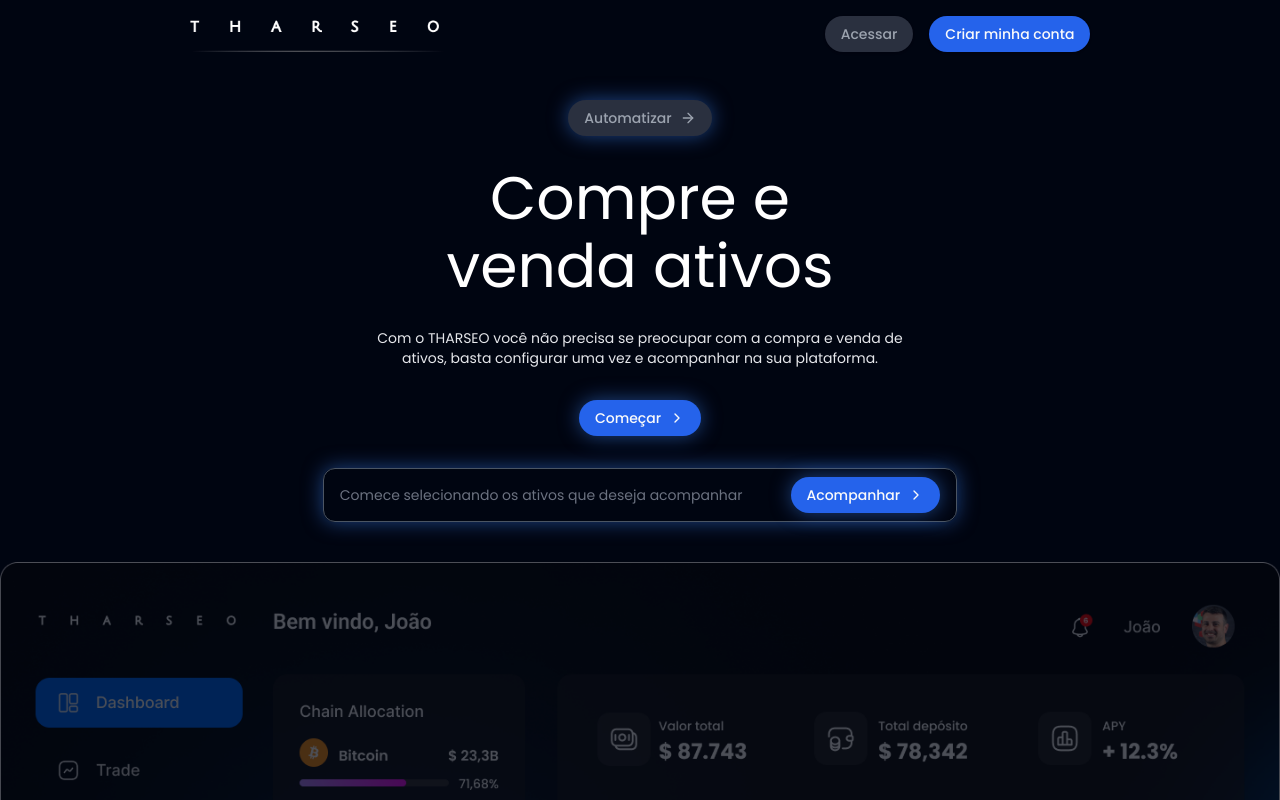
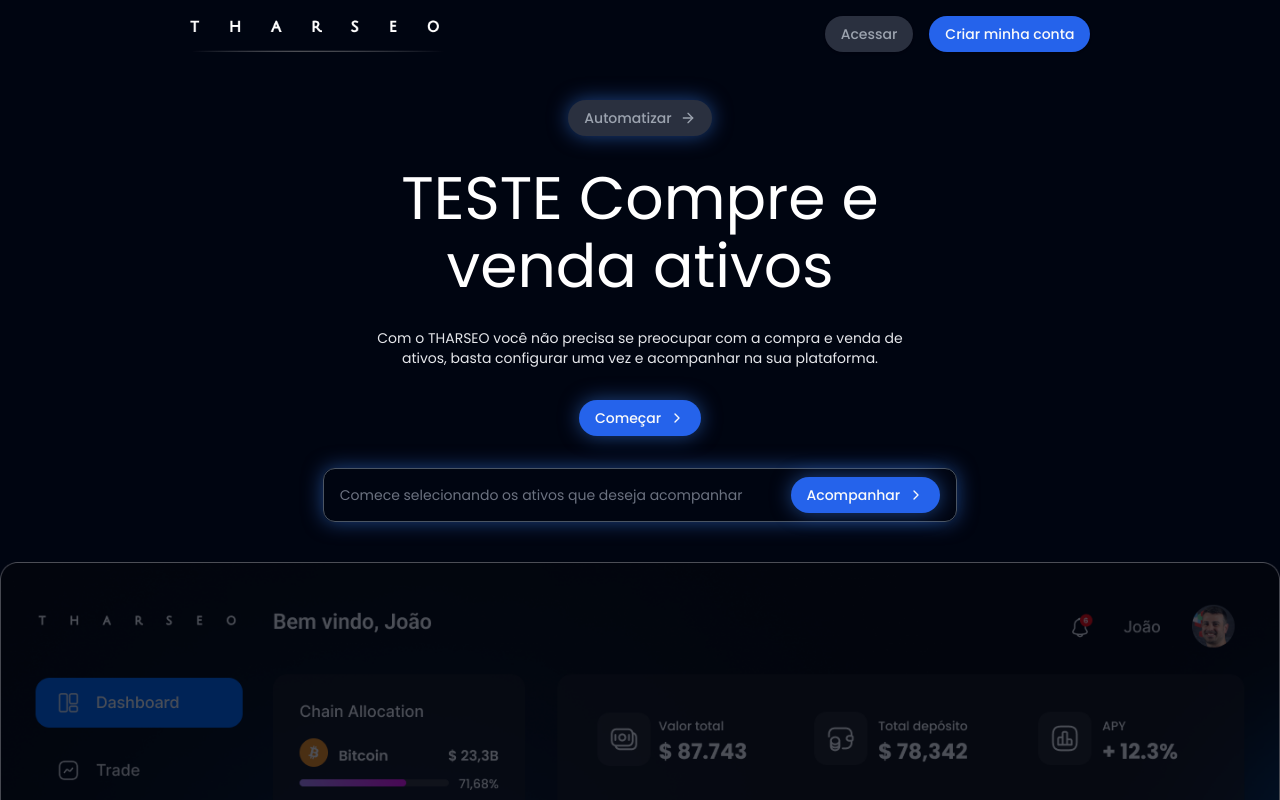
Before and after one commit to RichardGuedesRib/tharseo_frontend_v2, a React (Vite) app: page / in a window 1280 px wide. Shown: the top 800 px of the page. Built offline with nearby package versions, Linux system fonts and the light colour scheme; no server answers; the HTML template or start-up script is replaced by a standard one.

Commit message:
cicd: teste de deploy

```diff
--- a/src/pages/home/home.tsx
+++ b/src/pages/home/home.tsx
@@ -43,7 +43,7 @@ const Home = () => {
           </span>
         </Button>
 
-        <span className="text-6xl text-white mt-8">Compre e</span>
+        <span className="text-6xl text-white mt-8">TESTE Compre e</span>
         <span className="text-6xl text-white mt-2"> venda ativos</span>
 
         <span className="text-gray-200 text-center text-sm mt-8 font-light  ">
```
